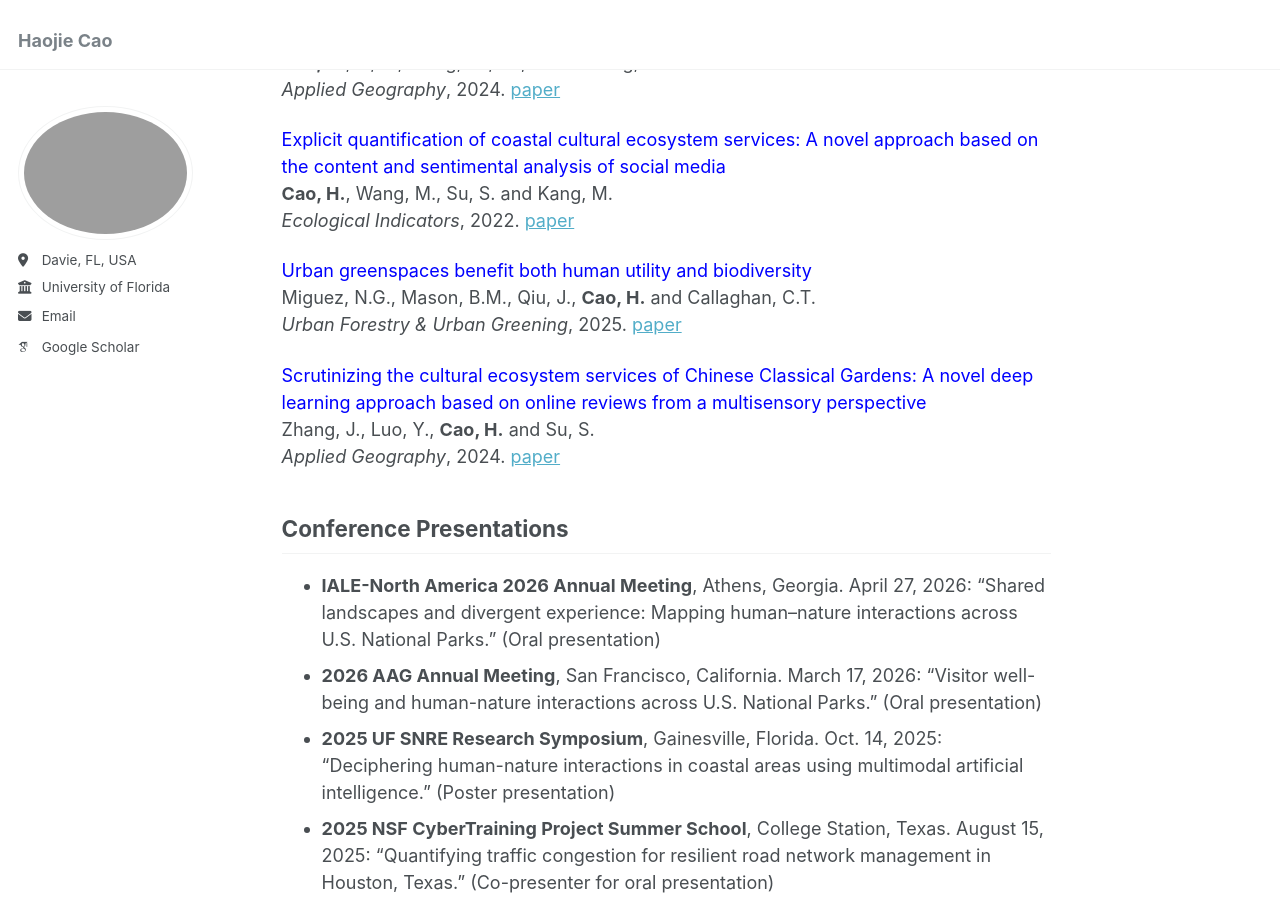
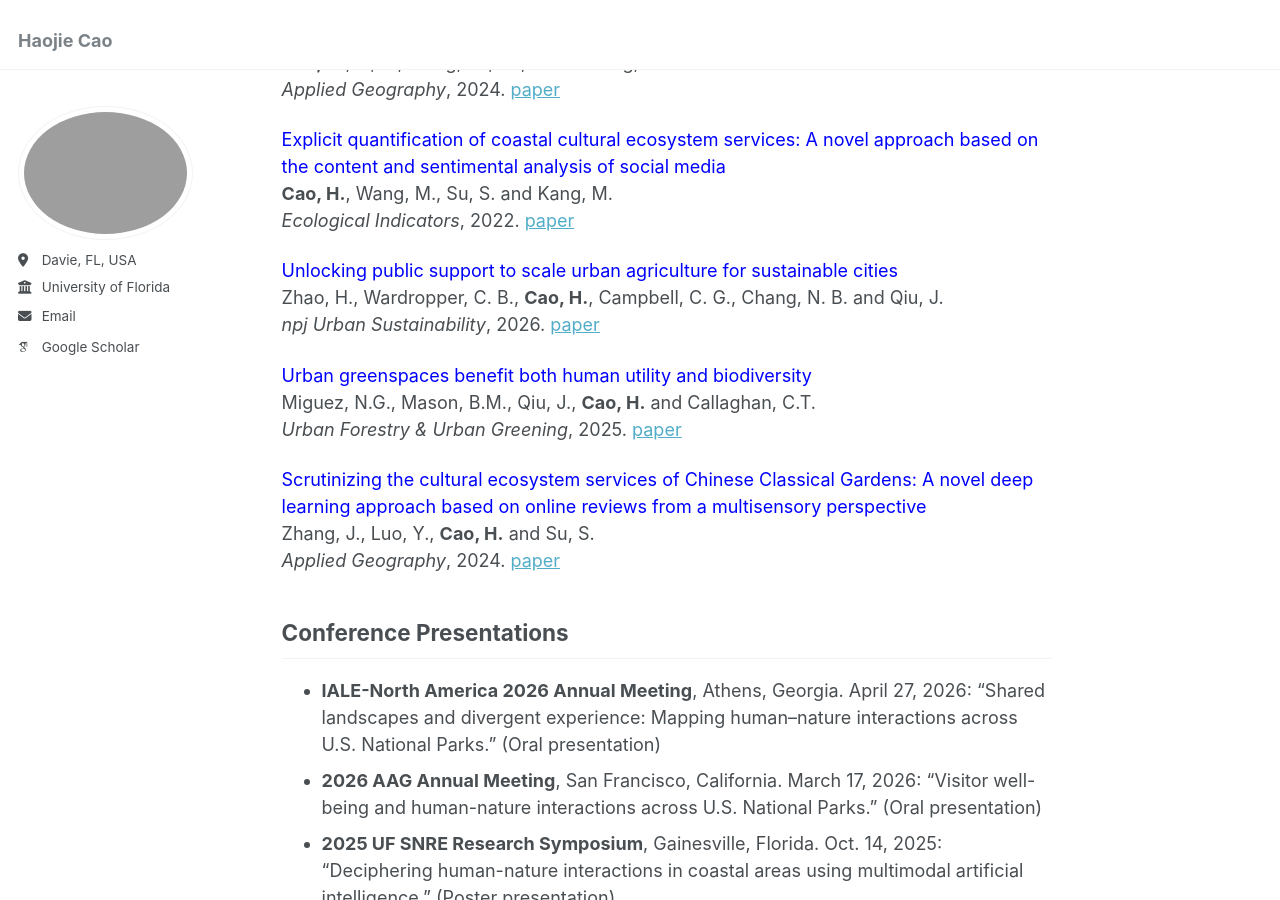
Before and after one commit to haojiecao42/haojiecao42.github.io, a Jekyll site: the page built from _pages/about.md, in a window 1280 px wide and 900 px high, scrolled down 1700 px. Built offline with Jekyll 4.4.1, drawn with Linux system fonts in a browser that asks for light colours; some web fonts are replaced.

Commit message:
Update about.md

```diff
--- a/_pages/about.md
+++ b/_pages/about.md
@@ -63,6 +63,10 @@ Peng Lab of China University of Geosciences (Wuhan)
 **Cao, H.**, Wang, M., Su, S. and Kang, M.<br>
 *Ecological Indicators*, 2022. [paper](https://doi.org/10.1016/j.ecolind.2022.108756)
 
+<span style="color:blue;">Unlocking public support to scale urban agriculture for sustainable cities</span><br>
+Zhao, H., Wardropper, C. B., **Cao, H.**, Campbell, C. G., Chang, N. B. and Qiu, J.<br>
+*npj Urban Sustainability*, 2026. [paper](https://doi.org/10.1038/s42949-026-00454-6)
+
 <span style="color:blue;">Urban greenspaces benefit both human utility and biodiversity</span><br>
 Miguez, N.G., Mason, B.M., Qiu, J., **Cao, H.** and Callaghan, C.T.<br>
 *Urban Forestry & Urban Greening*, 2025. [paper](https://doi.org/10.1016/j.ufug.2025.128791)
```
